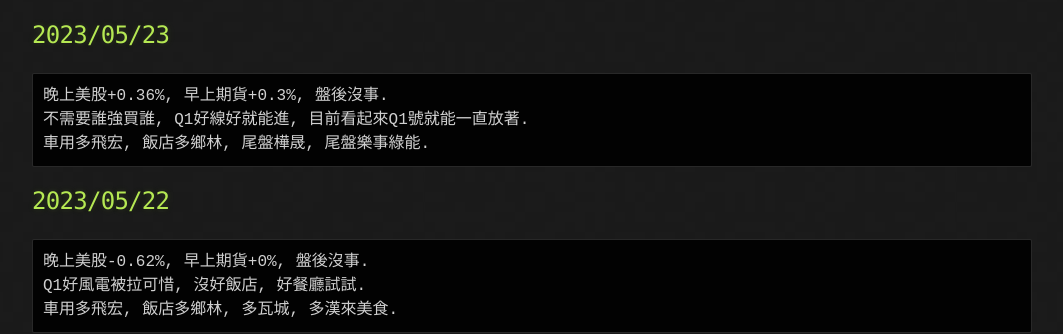
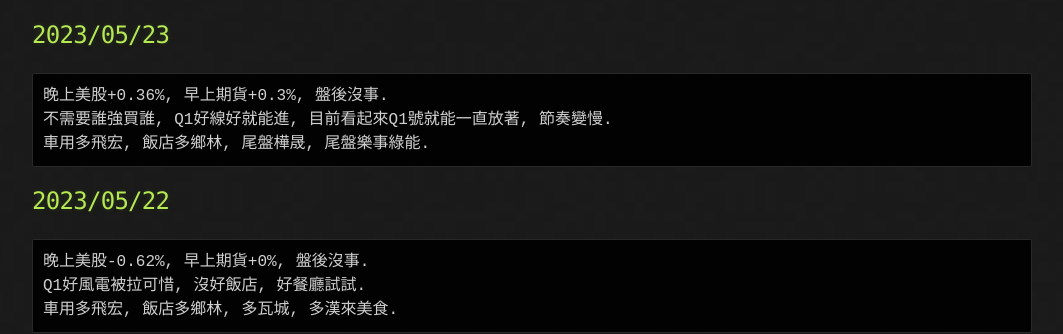
Before and after one commit to lepg5487/Stock_God, a Jekyll site: the page built from index.md, in a window 1280 px wide and 900 px high, scrolled down 388 px. Shown: the part 173-507 px from the top of the window, without its empty margins (108-1171 px from the left). Built offline with Jekyll 4.4.1, drawn with Linux system fonts in a browser that asks for light colours; our own code applies the rules of GitHub Pages for plain Markdown files.

Commit message:
Update index.md

````diff
--- a/index.md
+++ b/index.md
@@ -21,7 +21,7 @@ layout: testlayouts
 ## 2023/05/23
 ```
 晚上美股+0.36%, 早上期貨+0.3%, 盤後沒事.
-不需要誰強買誰, Q1好線好就能進, 目前看起來Q1號就能一直放著.
+不需要誰強買誰, Q1好線好就能進, 目前看起來Q1號就能一直放著, 節奏變慢.
 車用多飛宏, 飯店多鄉林, 尾盤樺晟, 尾盤樂事綠能.
 ```
 
````
